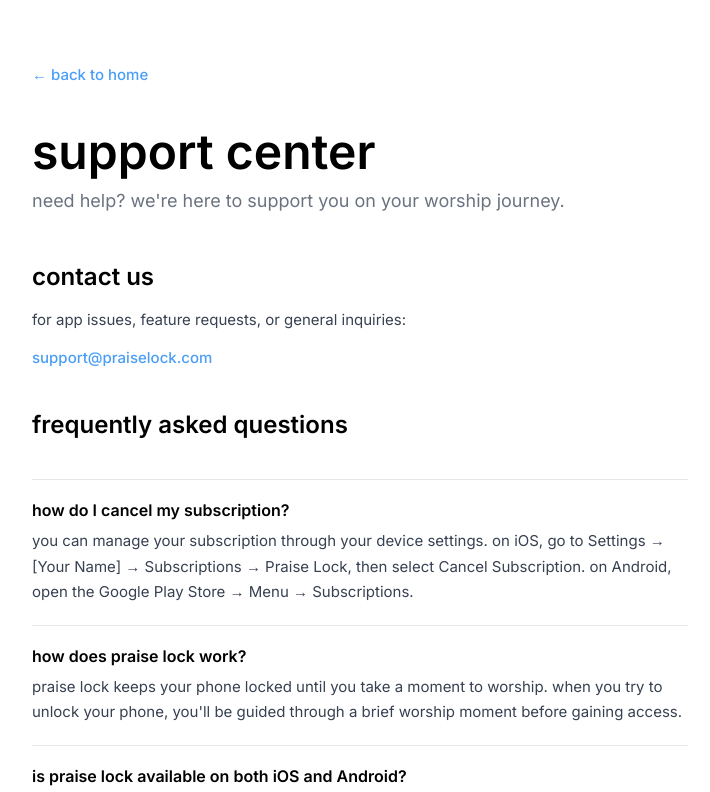
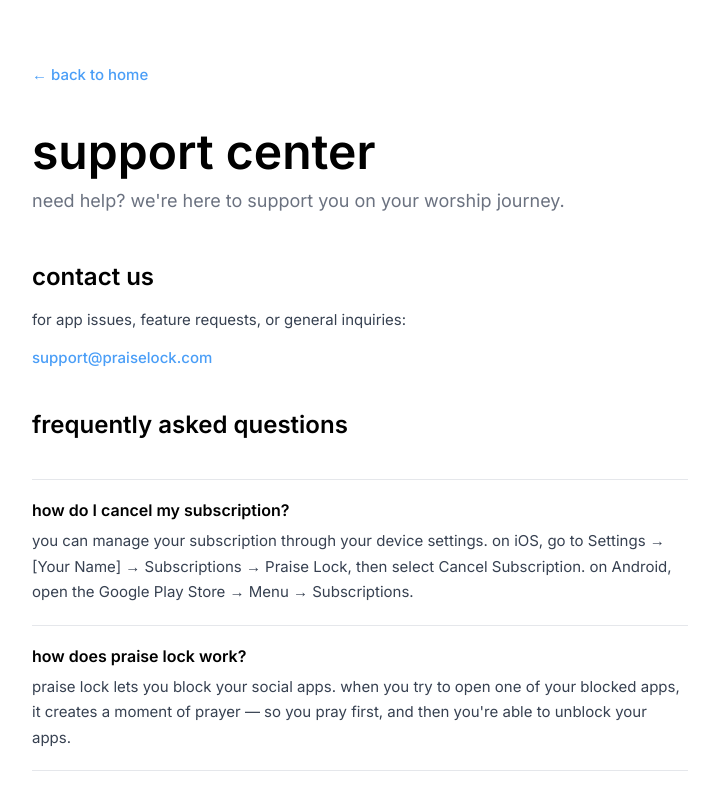
Before and after one commit to julianships/praiselock-website, a Next.js app: page /support in a window 1280 px wide. Shown: the top 792 px of the page, without its empty margins (280-990 px from the left). Built offline with nearby package versions, Linux system fonts and the light colour scheme.

Commit message:
update FAQ: accurate praise lock description

```diff
--- a/app/support/page.js
+++ b/app/support/page.js
@@ -50,9 +50,9 @@
                     <div className={styles.faqItem}>
                         <h3 className={styles.faqQuestion}>how does praise lock work?</h3>
                         <p className={styles.faqAnswer}>
-                            praise lock keeps your phone locked until you take a moment to worship. when
-                            you try to unlock your phone, you'll be guided through a brief worship moment
-                            before gaining access.
+                            praise lock lets you block your social apps. when you try to open one of
+                            your blocked apps, it creates a moment of prayer — so you pray first, and
+                            then you're able to unblock your apps.
                         </p>
                     </div>
 
```
